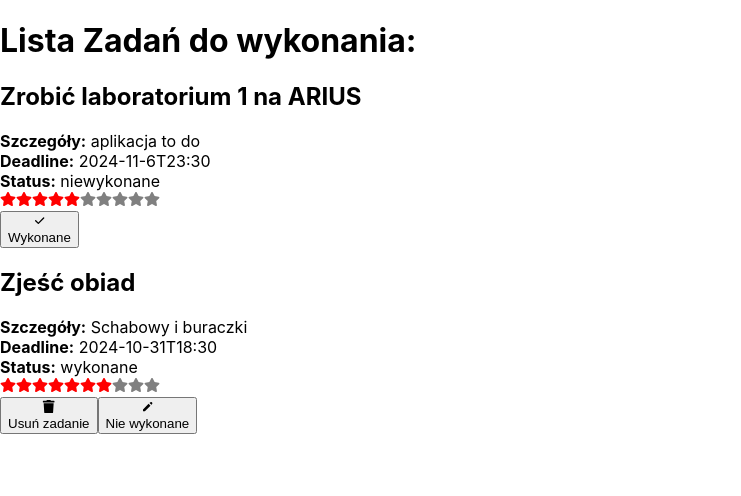
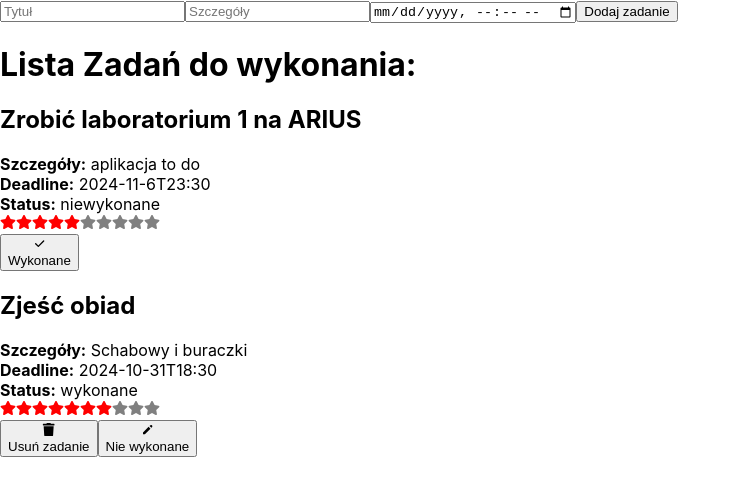
Before and after one commit to Roszczyk/ARIUS_24Z_Lab, a React (Create React App) app in the folder lab1/: page / in a window 1280 px wide. Shown: the top 496 px of the page, without its empty margins (0-741 px from the left). Built offline with nearby package versions, Linux system fonts and the light colour scheme.

Commit message:
[LAB1] Działa dodawanie tasków

```diff
--- a/lab1/src/App.js
+++ b/lab1/src/App.js
@@ -1,30 +1,49 @@
 import React, { useState, useEffect } from 'react';
 import TaskList from './components/TaskList';
 import tasksData from './source_data/todo.json';
+import AddTask from './components/AddTask';
+import {v4} from "uuid";
 
 function App(){
   const [tasks, setTasks] = useState(tasksData);
   return(
+    <>
+    <AddTask
+      onNewTask={(title, details, deadline) => {
+        const newTaskList = [
+          ...tasks,
+          {
+            id : v4(),
+            title,
+            details,
+            deadline,
+            status : "niewykonane",
+            stars : 0
+          }
+        ];
+        setTasks(newTaskList);
+      }}
+
+    />
+
     <TaskList
-      tasks = {tasks}
-      onRemoveTask = {id => {
+      tasks={tasks}
+      onRemoveTask={id => {
         const newTaskList = tasks.filter(task => task.id !== id);
         setTasks(newTaskList);
-      }}
-      onRateTask = {(id, stars) => {
-        const newTaskList = tasks.map(task =>
-          task.id === id ? {...task, stars} : task);
+      } }
+      onRateTask={(id, stars) => {
+        const newTaskList = tasks.map(task => task.id === id ? { ...task, stars } : task);
         setTasks(newTaskList);
-      }}
+      } }
       onChangeStatusTask={id => {
-        const newTaskList = tasks.map(task =>
-          task.id === id
-            ? { ...task, status: task.status === "niewykonane" ? "wykonane" : "niewykonane" }
-            : task
+        const newTaskList = tasks.map(task => task.id === id
+          ? { ...task, status: task.status === "niewykonane" ? "wykonane" : "niewykonane" }
+          : task
         );
         setTasks(newTaskList);
-      }}
-    />
+      } } />
+    </>
   );
 }
 
--- a/lab1/src/components/AddTask/index.jsx
+++ b/lab1/src/components/AddTask/index.jsx
@@ -1,24 +1,20 @@
 import React, { useState } from 'react';
 
-const AddTask = ({ addTask }) => {
+export default function AddTask({onNewTask = f => f}) {
   const [title, setTitle] = useState('');
   const [details, setDetails] = useState('');
   const [deadline, setDeadline] = useState('');
-  const [difficulty, setDifficulty] = useState(0);
 
   const handleSubmit = (e) => {
     e.preventDefault();
-    addTask({
+    onNewTask(
       title,
       details,
-      deadline,
-      done: 'niewykonane',
-      difficulty: parseInt(difficulty, 10)
-    });
+      deadline
+    );
     setTitle('');
     setDetails('');
     setDeadline('');
-    setDifficulty(0);
   };
 
   return (
@@ -26,10 +22,7 @@ const AddTask = ({ addTask }) => {
       <input type="text" placeholder="Tytuł" value={title} onChange={(e) => setTitle(e.target.value)} required />
       <input type="text" placeholder="Szczegóły" value={details} onChange={(e) => setDetails(e.target.value)} required />
       <input type="datetime-local" value={deadline} onChange={(e) => setDeadline(e.target.value)} required />
-      <input type="number" min="0" max="10" value={difficulty} onChange={(e) => setDifficulty(e.target.value)} required />
       <button type="submit">Dodaj zadanie</button>
     </form>
   );
 };
-
-export default AddTask;
```
Also changed, not shown: lab1/src/components/hooks/index.jsx (added), 1 other file (tests, documents, lock files or other folders).
